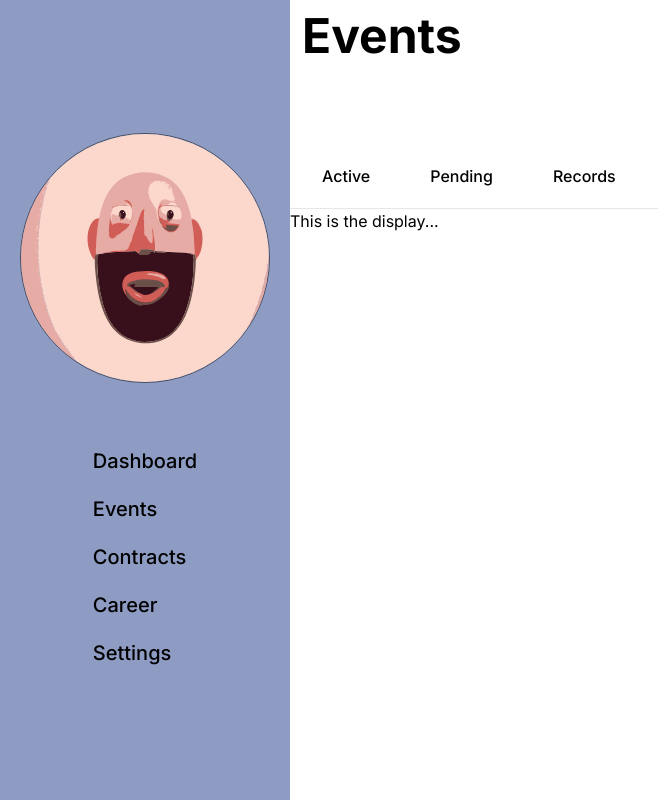
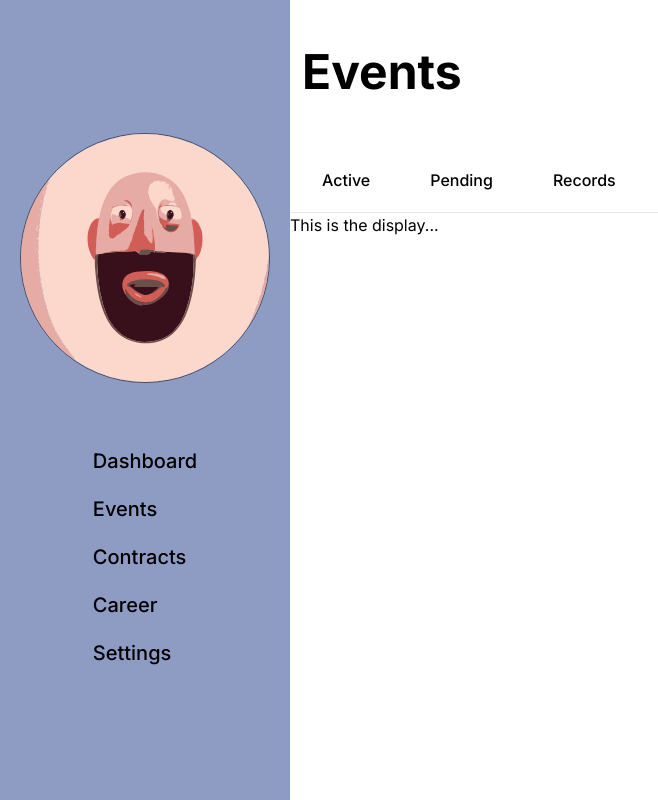
Before and after one commit to mmesomasaint/jointt, a Next.js app: page /dashboard/events in a window 1280 px wide. Shown: the whole page, without its empty margins (0-658 px from the left). Built offline with nearby package versions, Linux system fonts and the light colour scheme; no server answers.

Commit message:
Fix: ADjust layout

```diff
--- a/app/dashboard/events/page.tsx
+++ b/app/dashboard/events/page.tsx
@@ -7,9 +7,9 @@ export default function Events() {
 
   return (
     <div className='flex flex-col justify-start gap-0'>
-      <div className='p-3'>
+      <div className='p-3 pt-12'>
         <Text size='BOLD'>Events</Text>
-        <div className='mt-24 flex justify-start items-center gap-5'>
+        <div className='mt-16 flex justify-start items-center gap-5'>
           <Tab onClick={handleTabs}>Active</Tab>
           <Tab onClick={handleTabs}>Pending</Tab>
           <Tab onClick={handleTabs}>Records</Tab>
```
